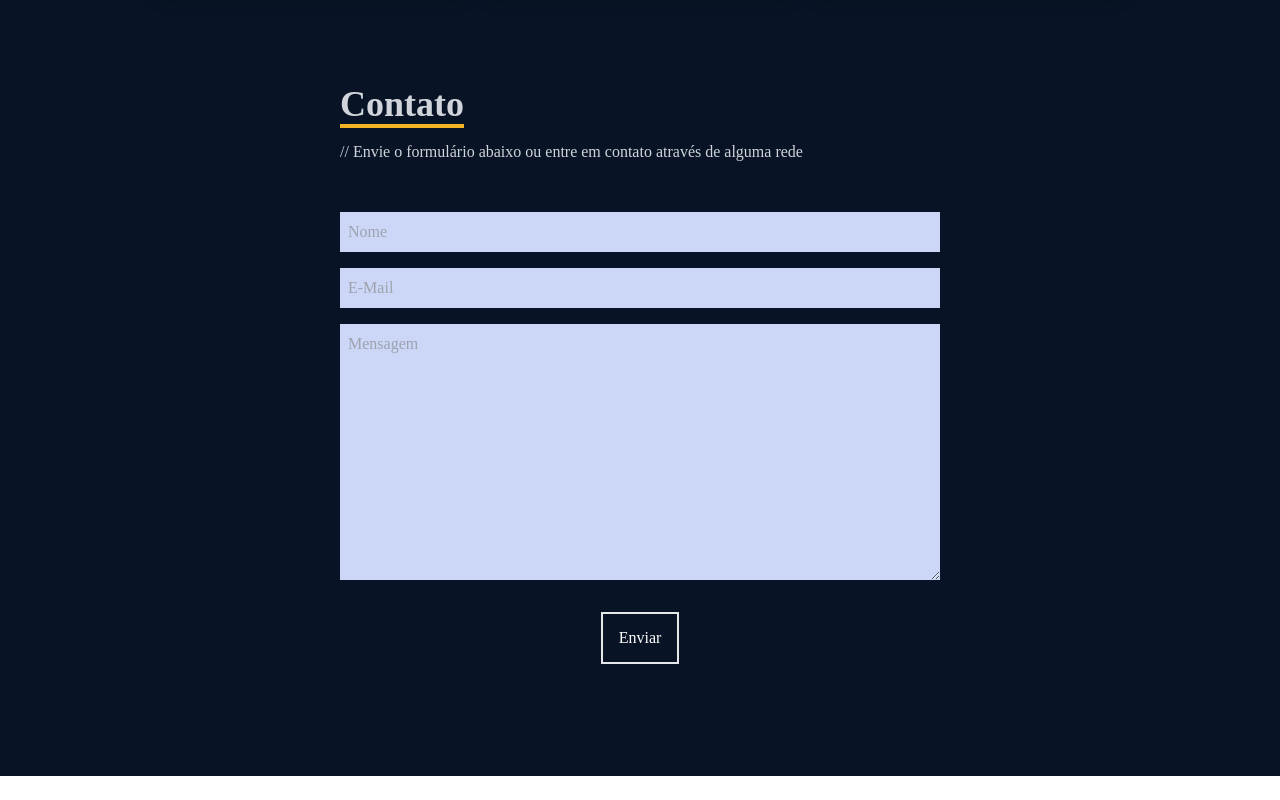
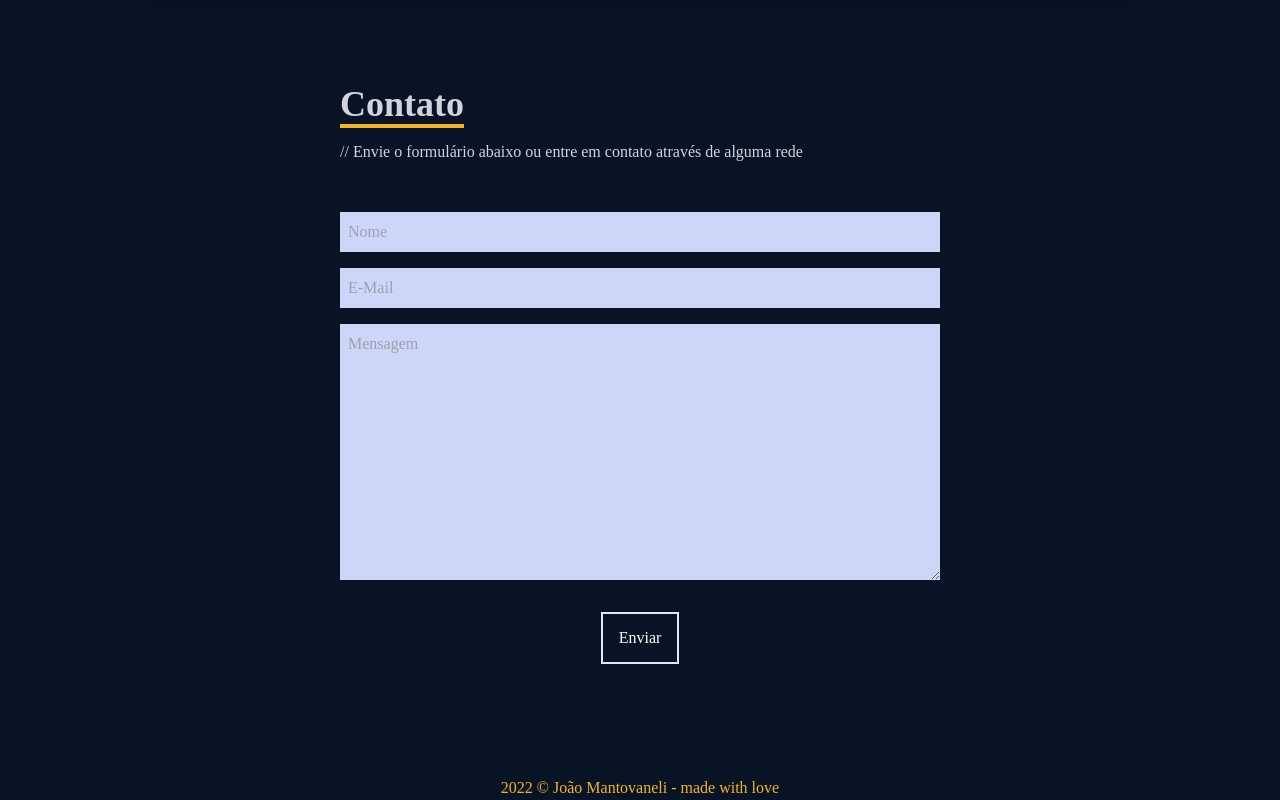
Before and after one commit to jvmantovas/portfolio-react, a React (Create React App) app: page / in a window 1280 px wide. Shown: the part 3168-3968 px from the top of the page. Before the commit the page ends 3944 px from the top, so only its background shows below. Built offline with nearby package versions, Linux system fonts and the light colour scheme.

Commit message:
Footer added

```diff
--- a/src/components/Contact.jsx
+++ b/src/components/Contact.jsx
@@ -2,6 +2,7 @@ import React from "react";
 
 const Contact = () => {
   return (
+    <>
       <div
         name="contact"
         className="w-full h-fit bg-[#081425] flex justify-center items-center pt-20 pb-20 p-4 px-8"
@@ -44,6 +45,12 @@ const Contact = () => {
           </button>
         </form>
       </div>
+      <footer>
+        <p className="text-center text-[#F4B325] bg-[#081425]">
+          2022 &copy; João Mantovaneli - made with love
+        </p>
+      </footer>
+    </>
   );
 };
 
```
Lines whose indentation alone changed are shown as unchanged.
